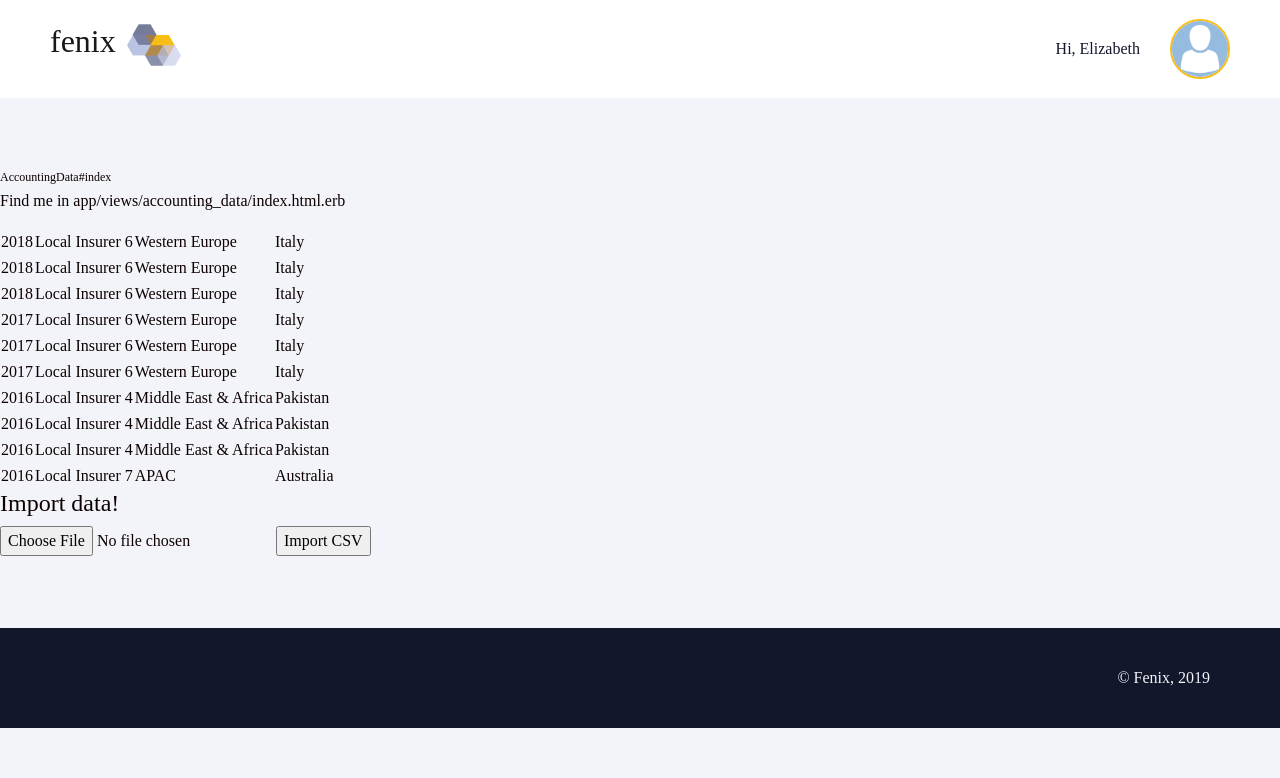
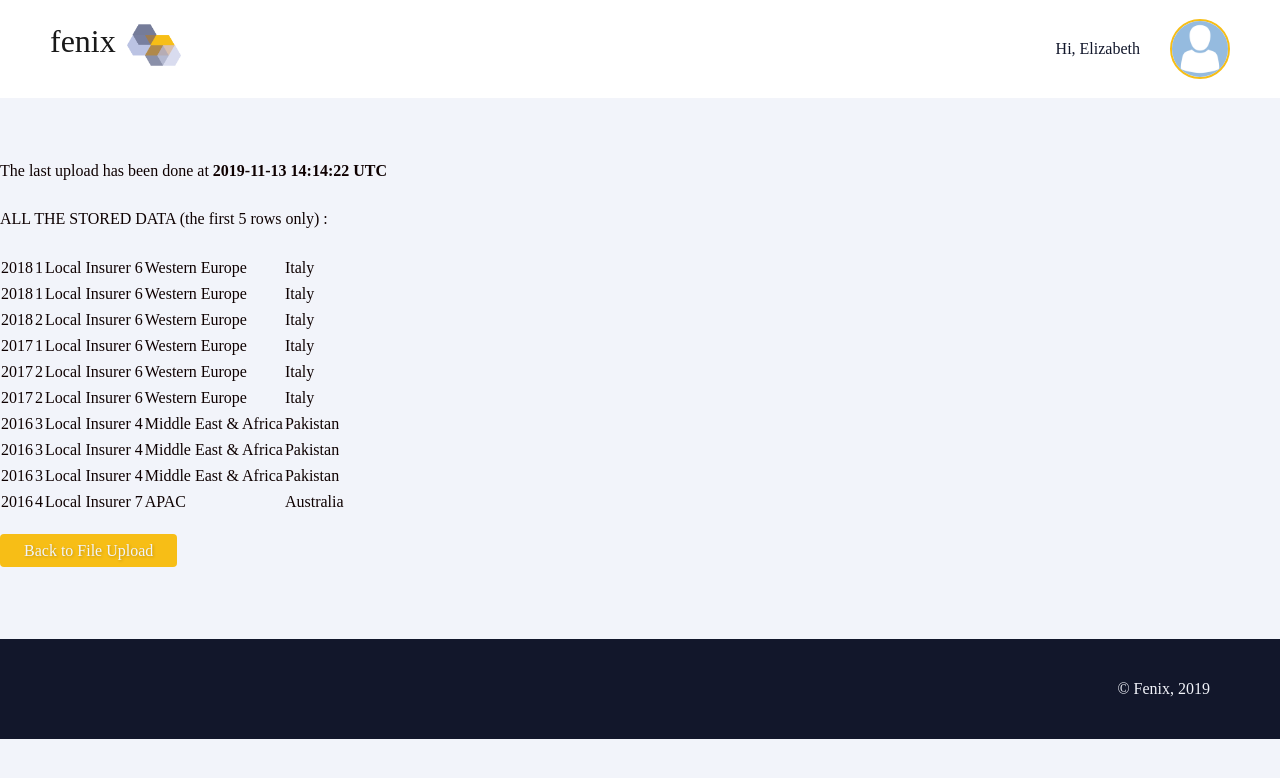
Before and after one commit to Ben038/Fenix, a Rails app: page /accounting_data in a window 1280 px wide. Shown: the top 778 px of the page. Run offline with Rails 7, Linux system fonts and the light colour scheme; a user stored in the database is signed in; style sheets or scripts are compiled from the project's sources; some libraries are stand-ins or nearby versions.

Commit message:
upload-csv-file

```diff
--- a/app/models/accounting_datum.rb
+++ b/app/models/accounting_datum.rb
@@ -10,6 +10,7 @@ class AccountingDatum < ApplicationRecord
 
     CSV.foreach(file.path, csv_options) do |row|
       # row[:balance_year] = row[:balance_year].to_i   ===   MIGHT BE USEFUL
+      row['user_id'] = FileUpload.last.user_id
       row['file_upload_id'] = FileUpload.last.id
       AccountingDatum.create!(row.to_hash)
     end
--- a/app/views/accounting_data/index.html.erb
+++ b/app/views/accounting_data/index.html.erb
@@ -1,11 +1,17 @@
-<h1>AccountingData#index</h1>
-<p>Find me in app/views/accounting_data/index.html.erb</p>
+
 
 <table>
   <tbody>
+    The last upload has been done at <strong><%= @accounting_data.last.created_at %></strong>
+    <br>
+    <br>
+    ALL THE STORED DATA (the first 5 rows only) :
+    <br>
+    <br>
     <% @accounting_data.each do |data|  %>
       <tr>
         <td><%= data.balance_year %></td>
+        <td><%= data.quarter %></td>
         <td><%= data.local_insurer %></td>
         <td><%= data.geo_area %></td>
         <td><%= data.country %></td>
@@ -13,11 +19,6 @@
     <% end %>
   </tbody>
 </table>
+<br>
 
-<div>
-  <h4>Import data!</h4>
-    <%= form_tag import_accounting_data_path, multipart: true do %>
-      <%= file_field_tag :file %>
-      <%= submit_tag "Import CSV" %>
-    <% end %>
-</div>
+<p><%= link_to "Back to File Upload", new_file_upload_path, class: "btn-yellow" %></p>
```
Also changed, not shown: app/views/file_uploads/new.html.erb (+14 -4 lines).
